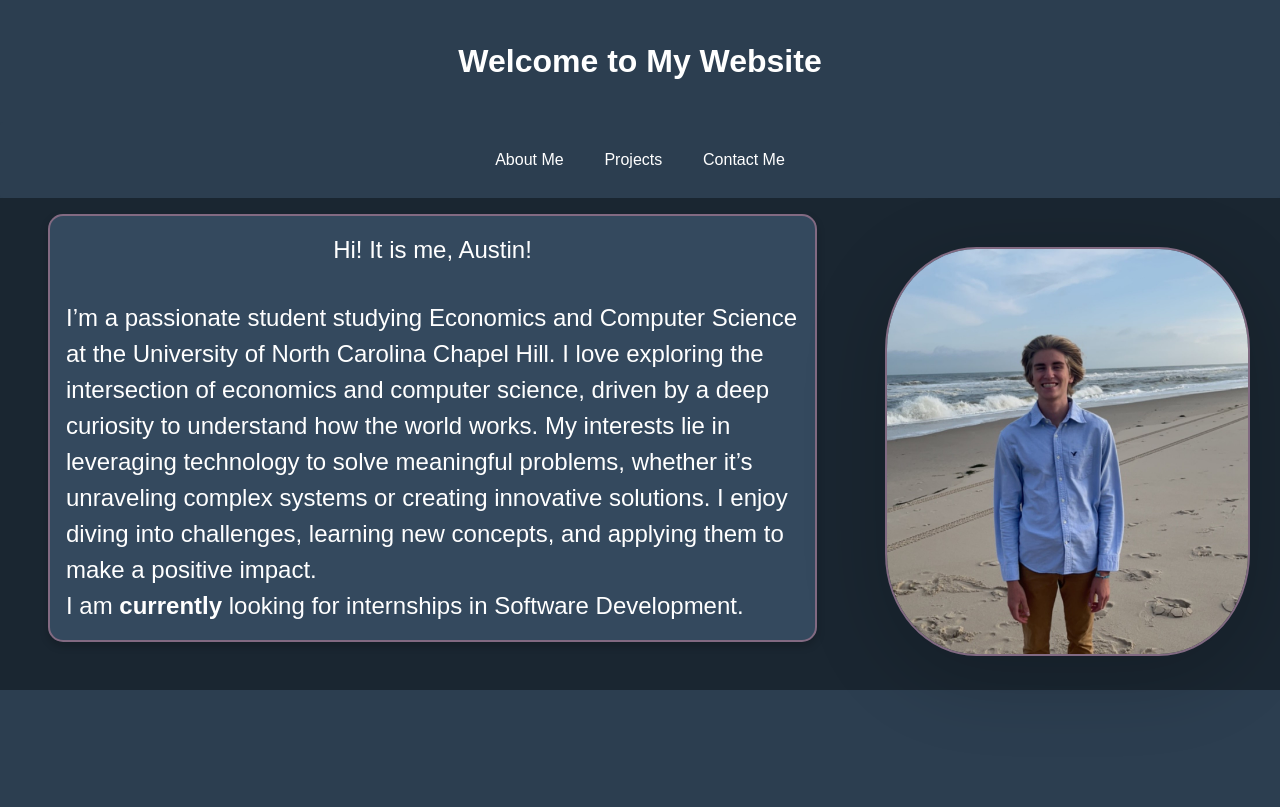
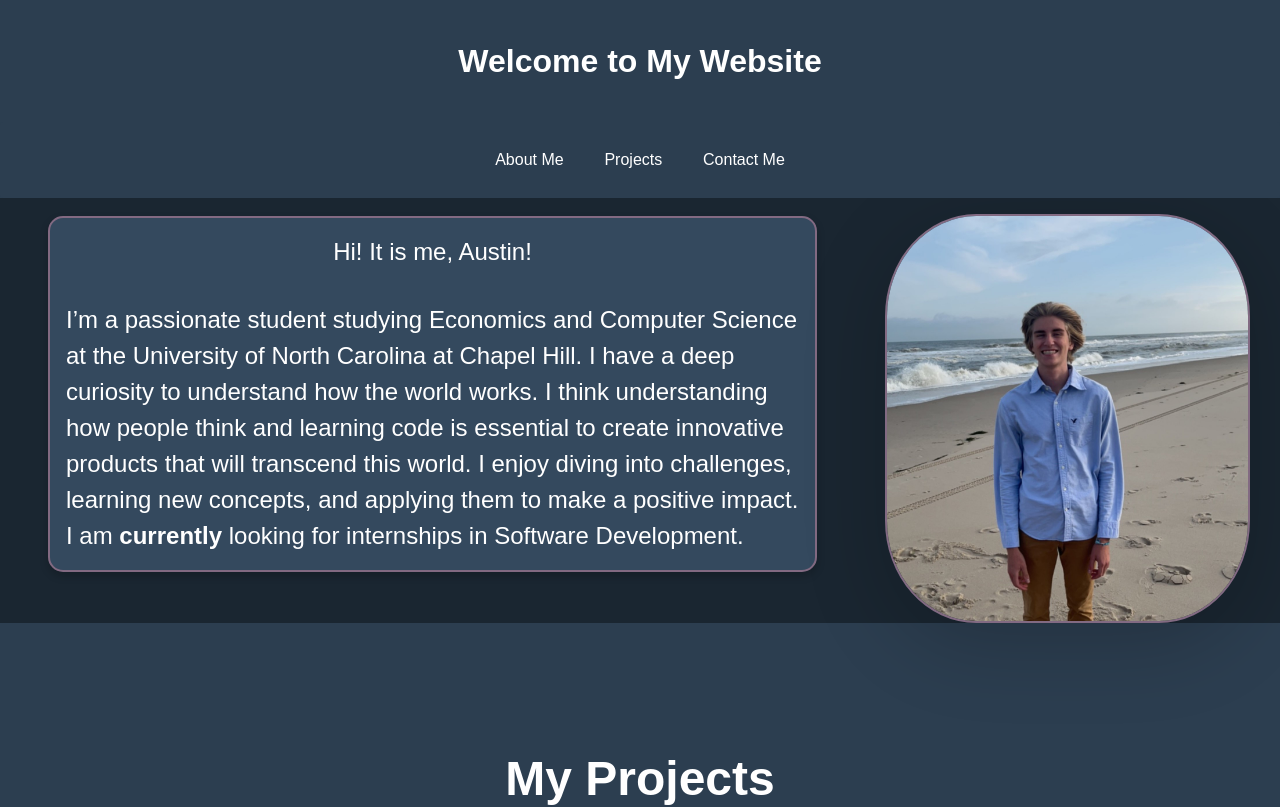
Before and after one commit to arob3303-unc/portfolio, a Next.js app: page / in a window 1280 px wide. Shown: the top 807 px of the page. Built offline with nearby package versions, Linux system fonts and the light colour scheme.

Commit message:
added to about me msg

```diff
--- a/src/app/page.tsx
+++ b/src/app/page.tsx
@@ -22,7 +22,10 @@ const Home = () => {
         <div className="about-content">
           <div className="about-text-section">
             <h1 className='about-text'>Hi! It is me, Austin!</h1>
-            <h2 className='about-text'>I’m a passionate student studying Economics and Computer Science at the University of North Carolina Chapel Hill. I love exploring the intersection of economics and computer science, driven by a deep curiosity to understand how the world works. My interests lie in leveraging technology to solve meaningful problems, whether it’s unraveling complex systems or creating innovative solutions. I enjoy diving into challenges, learning new concepts, and applying them to make a positive impact.</h2>
+            <h2 className='about-text'>I’m a passionate student studying Economics and Computer Science at the University of North Carolina at Chapel Hill.
+              I have a deep curiosity to understand how the world works.
+              I think understanding how people think and learning code is essential to create innovative products that will transcend this world.
+              I enjoy diving into challenges, learning new concepts, and applying them to make a positive impact.</h2>
             <h2 className='about-text'>I am <span className='bold'>currently</span> looking for internships in Software Development. </h2>
           </div>
           <div className="about-image">
```
